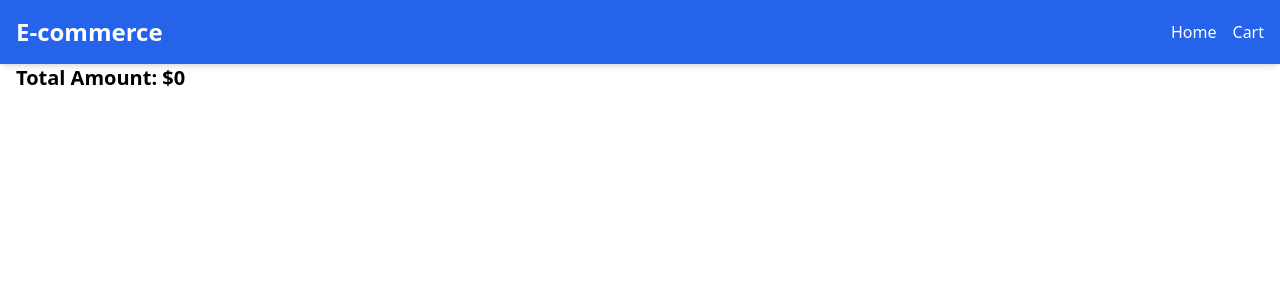
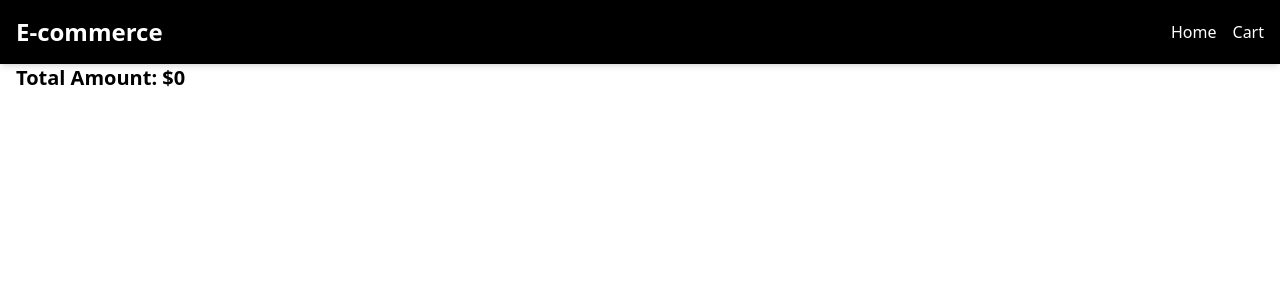
Before and after one commit to Anse-dev/ecommerce-site-use-fake-api, a Next.js app: page /cart in a window 1280 px wide. Shown: the top 300 px of the page. Built offline with nearby package versions, Linux system fonts and the light colour scheme.

Commit message:
add header

```diff
--- a/src/components/Header/Header.tsx
+++ b/src/components/Header/Header.tsx
@@ -7,7 +7,7 @@ const Header = () => {
     const totalItems = cartItems.reduce((total, item) => total + item.quantity, 0);
 
     return (
-        <header className="bg-blue-600 fixed left-0 right-0 z-50 text-white p-4 shadow-md">
+        <header className="bg-black fixed left-0 right-0 z-50 text-white p-4 shadow-md">
             <nav className="flex justify-between items-center container mx-auto">
                 <Link href="/" >
                     <span className="text-2xl font-bold hover:text-gray-200 transition duration-300">E-commerce</span>
```
